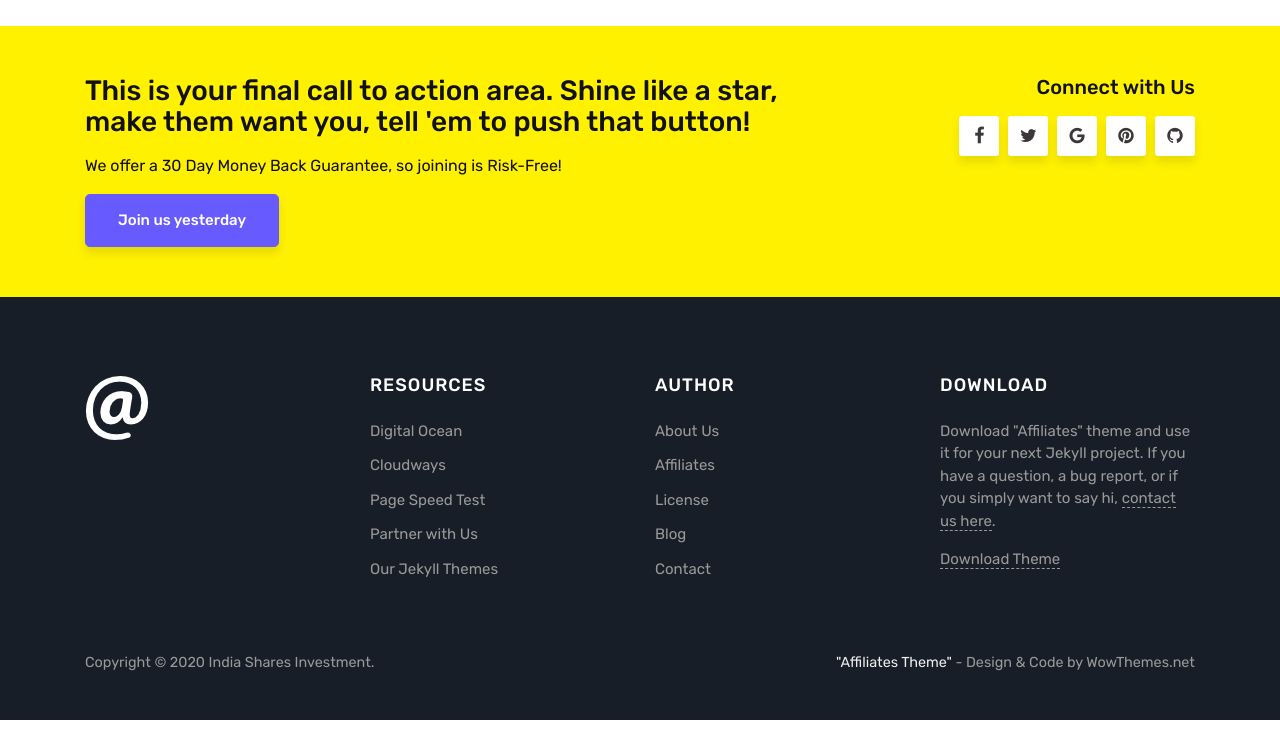
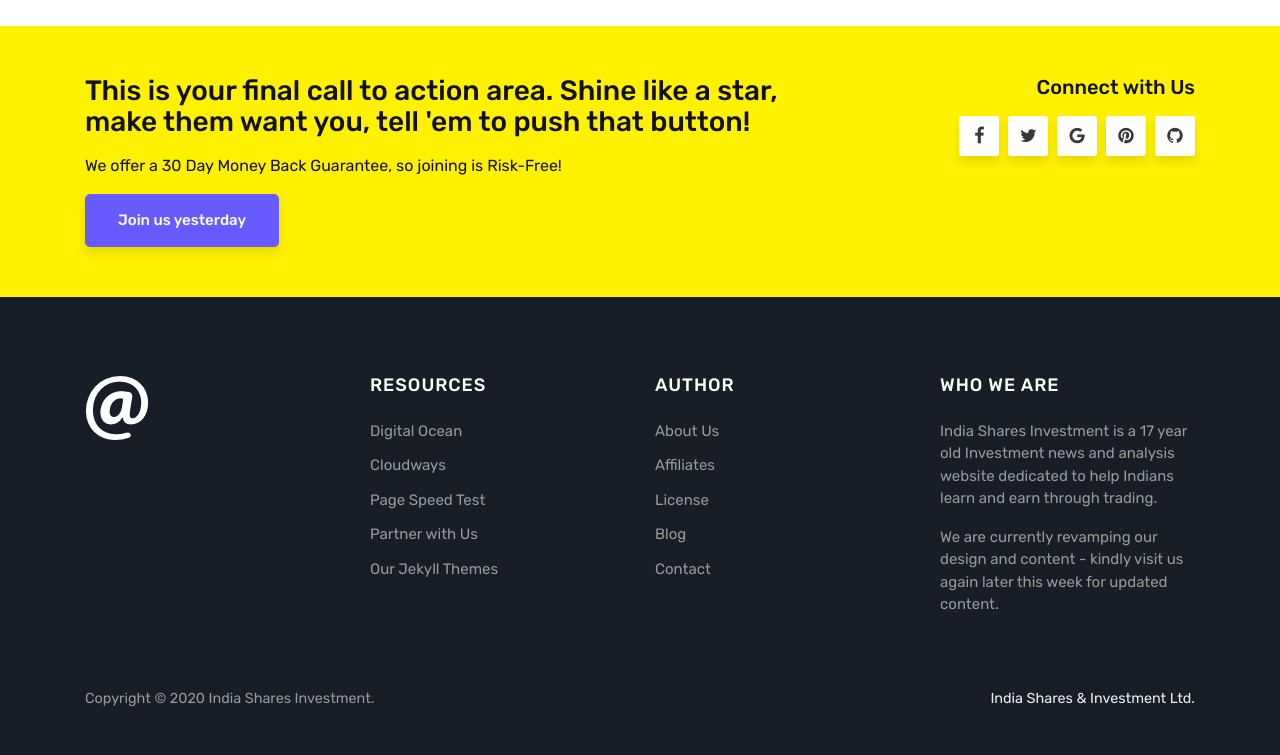
Before and after one commit to dr-han/blog, a Jekyll site: the page built from index.html, in a window 1280 px wide and 900 px high, scrolled down 2052 px, cut to the strip 145-900 px from the top of the window. Built offline with Jekyll 4.4.1, drawn with Linux system fonts in a browser that asks for light colours; the list of posts is cut into pages by our own code; comment, search, counter and statistics services are not loaded; before the commit the page ends 2917 px from its top, so only the background shows below that.

Commit message:
Update default.html

```diff
--- a/_layouts/default.html
+++ b/_layouts/default.html
@@ -176,9 +176,9 @@
 
                 <div class="col-sm-3">
                 <div class="footer-widget textwidget">
-                    <h5 class="title">Download</h5>
-                    <p>Download "Affiliates" theme and use it for your next Jekyll project. If you have a question, a bug report, or if you simply want to say hi, <a href="https://www.wowthemes.net/support/">contact us here</a>.</p>
-                    <a href="https://github.com/wowthemesnet/affiliates-jekyll-theme/archive/master.zip">Download Theme</a>
+                    <h5 class="title">Who We Are</h5>
+                    <p>India Shares Investment is a 17 year old Investment news and analysis website dedicated to help Indians learn and earn through trading. </p>
+                    <p>We are currently revamping our design and content - kindly visit us again later this week for updated content.</p>
                 </div>
                 </div>
             </div>
@@ -189,7 +189,7 @@
                 </p>
                 <p class="pull-right">
                 <!-- Please, leave credit to author unless you own a commercial license: https://www.wowthemes.net/freebies-license/ -->
-                <a target="_blank" href="https://www.wowthemes.net/free-jekyll-template-affiliates/">"Affiliates Theme"</a> - Design & Code by WowThemes.net
+                <a target="_blank" href="#">India Shares & Investment Ltd.</a>
                 </p>
                 <div class="clearfix"></div>
             </div>
```
